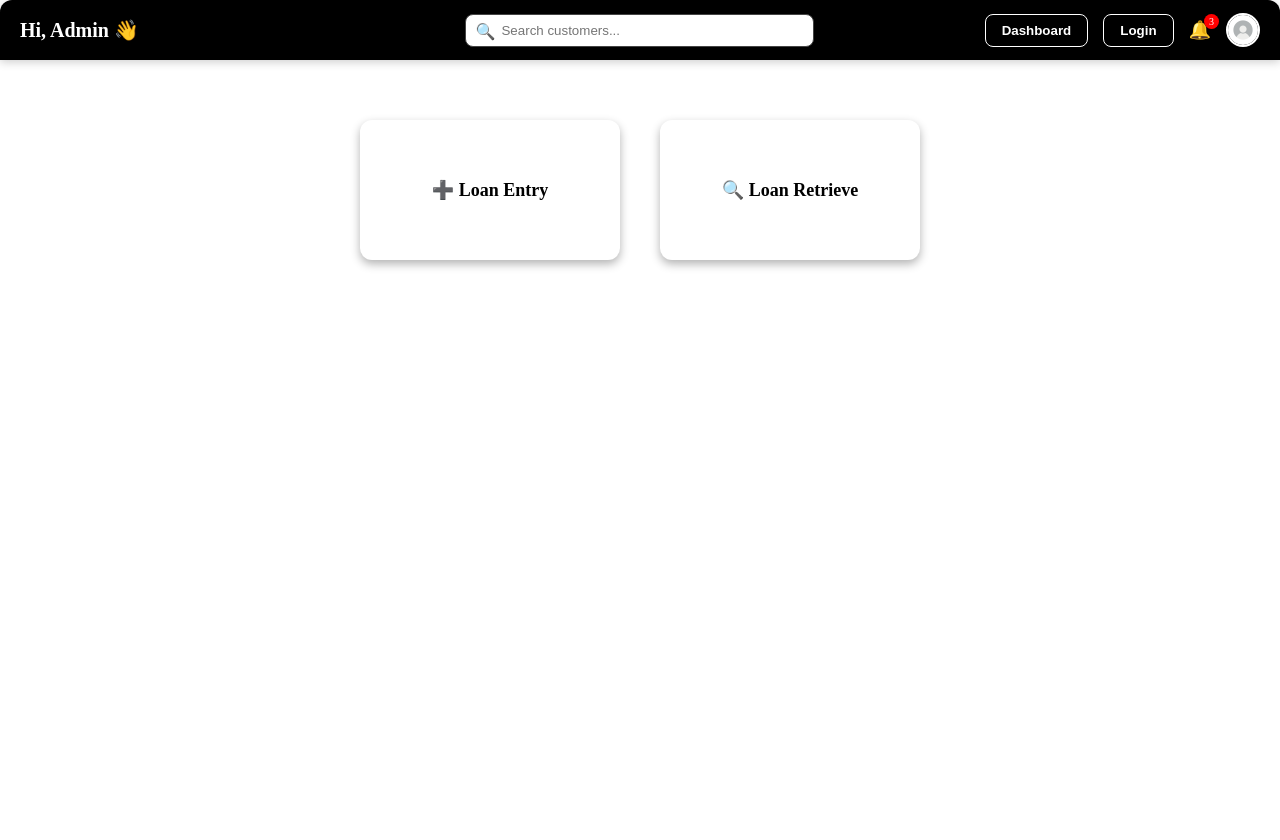
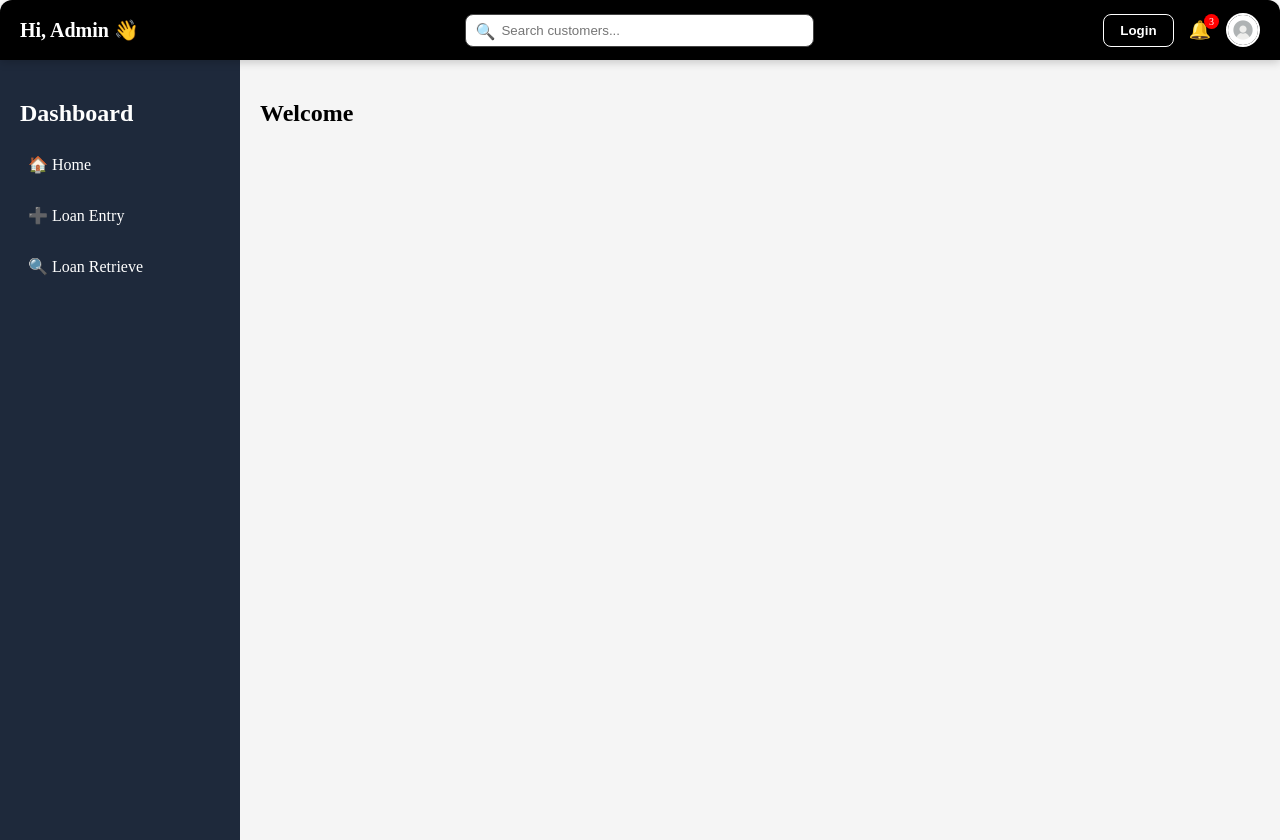
Before and after one commit to 22A31A0551/MyApp-Frontend, a React app: page / in a window 1280 px wide. Before the commit the page ends 800 px from the top, so only its background shows below. Built offline with nearby package versions, Linux system fonts and the light colour scheme; the HTML template or start-up script is replaced by a standard one.

Commit message:
added dashboard + login + retrieve feature

```diff
--- a/src/App.jsx
+++ b/src/App.jsx
@@ -1,85 +1,78 @@
 import { useState } from "react";
 import Navbar from "./Navbar";
+import LoanEntry from "./LoanEntry";
+import LoanRetrieve from "./LoanRetrieve";
 import Login from "./Login";
-import { useEffect } from "react";
-import LoanEntry from "./LoanEntry";
 
 function App() {
+  const [page, setPage] = useState("home");
 
-   const [showLogin, setShowLogin] = useState(false);
-  const [isLoggedIn, setIsLoggedIn] = useState(() => {
-  return localStorage.getItem("isLoggedIn") === "true";
-
-});
-const [page, setPage] = useState("home");
-
-
-
-useEffect(() => {
-  localStorage.setItem("isLoggedIn", isLoggedIn);
-}, [isLoggedIn]);
+  // ✅ LOGIN STATE
+  const [isLoggedIn, setIsLoggedIn] = useState(false);
+  const [showLogin, setShowLogin] = useState(false);
 
   return (
-    <div style={{ backgroundColor: "white", minHeight: "100vh" }}>
-      <Navbar setShowLogin={setShowLogin} isLoggedIn={isLoggedIn}
-                 setIsLoggedIn={setIsLoggedIn}   />
-                 <div
-  style={{
-    paddingTop: "80px",
-    textAlign: "center",
-    color: "white",
-  }}
->
-  {page === "home" && (
+    <div>
 
-  <div
-    style={{
-      marginTop: "40px",
-      display: "flex",
-      justifyContent: "center",
-      gap: "40px",
-    }}
-  >
+      {/* TOP NAVBAR */}
+      <Navbar
+        setShowLogin={setShowLogin}
+        isLoggedIn={isLoggedIn}
+        setIsLoggedIn={setIsLoggedIn}
+      />
 
+      {/* BELOW NAVBAR */}
+      <div style={{ display: "flex", marginTop: "60px" }}>
 
-    {/* Loan Entry */}
-    <div
-      style={cardStyle}
-      onMouseOver={(e) =>
-        (e.currentTarget.style.transform = "scale(1.05)")
-      }
-      onMouseOut={(e) =>
-        (e.currentTarget.style.transform = "scale(1)")
-      }
-      onClick={() => setPage("entry")}
-    >
-      ➕ Loan Entry
-    </div>
+        {/* SIDEBAR */}
+        <div style={sidebar}>
+          <h2>Dashboard</h2>
 
-    {/* Loan Retrieve */}
-    <div
-      style={cardStyle}
-      onMouseOver={(e) =>
-        (e.currentTarget.style.transform = "scale(1.05)")
-      }
-      onMouseOut={(e) =>
-        (e.currentTarget.style.transform = "scale(1)")
-      }
-      onClick={() => alert("Loan Retrieve Page")}
-    >
-      🔍 Loan Retrieve
-    </div>
+          {/* HOME */}
+          <p style={menuItem} onClick={() => setPage("home")}>
+            🏠 Home
+          </p>
 
+          {/* LOAN ENTRY */}
+          <p
+            style={menuItem}
+            onClick={() => {
+              if (!isLoggedIn) {
+                setShowLogin(true); // 🔥 better UX than alert
+                return;
+              }
+              setPage("entry");
+            }}
+          >
+            ➕ Loan Entry
+          </p>
 
-  </div>
-  )}
-{page === "entry" && <LoanEntry />}
+          {/* LOAN RETRIEVE */}
+          <p
+            style={menuItem}
+            onClick={() => {
+              if (!isLoggedIn) {
+                setShowLogin(true); // 🔥 open login popup
+                return;
+              }
+              setPage("retrieve");
+            }}
+          >
+            🔍 Loan Retrieve
+          </p>
+        </div>
 
+        {/* CONTENT */}
+        <div style={content}>
+          {page === "home" && <h2>Welcome</h2>}
 
-</div>
+          {page === "entry" && isLoggedIn && <LoanEntry />}
+          {page === "retrieve" && isLoggedIn && <LoanRetrieve />}
+        </div>
 
+      </div>
 
-       {/* 🔐 Login Popup */}
+      {/* ✅ LOGIN POPUP */}
       {showLogin && (
         <Login
           setShowLogin={setShowLogin}
@@ -87,30 +80,31 @@ useEffect(() => {
         />
       )}
 
+    </div>
+  );
+}
 
-    </div>
+/* Styles */
 
-
-  );
-
-
-}
-/* ✅ ADD THIS AT BOTTOM */
-const cardStyle = {
-  width: "260px",
-  height: "140px",
-  backgroundColor: "white",
-  borderRadius: "12px",
-  display: "flex",
-  justifyContent: "center",
-  alignItems: "center",
-  fontSize: "18px",
-  fontWeight: "bold",
-  cursor: "pointer",
-  boxShadow: "0 4px 10px rgba(0,0,0,0.3)",
-  transition: "0.3s",
-  color:"black",
+const sidebar = {
+  width: "200px",
+  height: "calc(100vh - 60px)",
+  backgroundColor: "#1e293b",
+  color: "white",
+  padding: "20px",
 };
 
+const menuItem = {
+  marginTop: "15px",
+  cursor: "pointer",
+  padding: "8px",
+  borderRadius: "6px",
+};
+
+const content = {
+  flex: 1,
+  padding: "20px",
+  backgroundColor: "#f5f5f5",
+};
 
 export default App;
--- /dev/null
+++ b/src/LoanRetrieve.jsx
@@ -0,0 +1,95 @@
+import { useState } from "react";
+
+function LoanRetrieve() {
+  const [name, setName] = useState("");
+  const [data, setData] = useState([]);
+
+  const search = async () => {
+    try {
+      const res = await fetch(
+        `http://localhost:8080/api/loans/search?name=${name}`
+      );
+      const result = await res.json();
+      setData(result);
+    } catch (error) {
+      console.error(error);
+      alert("Error fetching data");
+    }
+  };
+
+  return (
+    <div style={container}>
+      <h2>🔍 Loan Retrieve</h2>
+
+      {/* Search Box */}
+      <div style={searchRow}>
+        <input
+          placeholder="Enter customer name"
+          value={name}
+          onChange={(e) => setName(e.target.value)}
+          style={input}
+        />
+
+        <button onClick={search} style={btn}>
+          Search
+        </button>
+      </div>
+
+      {/* Table */}
+      <table border="1" style={table}>
+        <thead>
+          <tr>
+            <th>Name</th>
+            <th>Phone</th>
+            <th>Amount</th>
+            <th>Item</th>
+          </tr>
+        </thead>
+
+        <tbody>
+          {data.map((loan) => (
+            <tr key={loan.id}>
+              <td>{loan.name}</td>
+              <td>{loan.phone}</td>
+              <td>{loan.amount}</td>
+              <td>{loan.item}</td>
+            </tr>
+          ))}
+        </tbody>
+      </table>
+    </div>
+  );
+}
+
+/* Styles */
+
+const container = {
+  padding: "20px",
+  color: "black",
+};
+
+const searchRow = {
+  display: "flex",
+  gap: "10px",
+  marginBottom: "20px",
+};
+
+const input = {
+  padding: "8px",
+  width: "200px",
+};
+
+const btn = {
+  padding: "8px 15px",
+  backgroundColor: "blue",
+  color: "white",
+  border: "none",
+  cursor: "pointer",
+};
+
+const table = {
+  width: "100%",
+  borderCollapse: "collapse",
+};
+
+export default LoanRetrieve;
--- a/src/Navbar.jsx
+++ b/src/Navbar.jsx
@@ -86,8 +86,8 @@ function Navbar({ setShowLogin, isLoggedIn, setIsLoggedIn }) {
           gap: "15px",
         }}
       >
-        {/* Dashboard */}
-        <button style={btnStyle}>Dashboard</button>
+
+
 
         {/* Login */}
         <button
```
